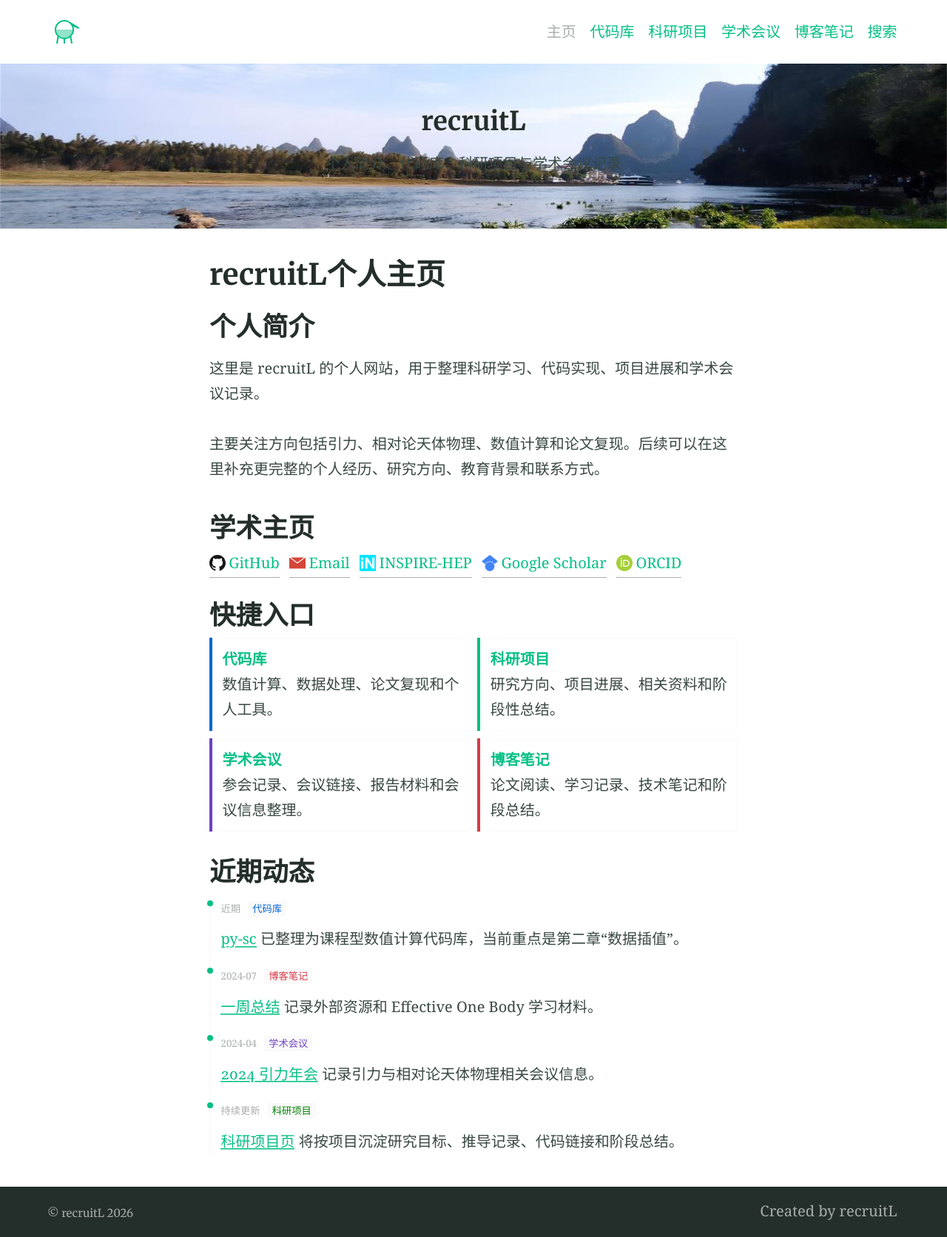
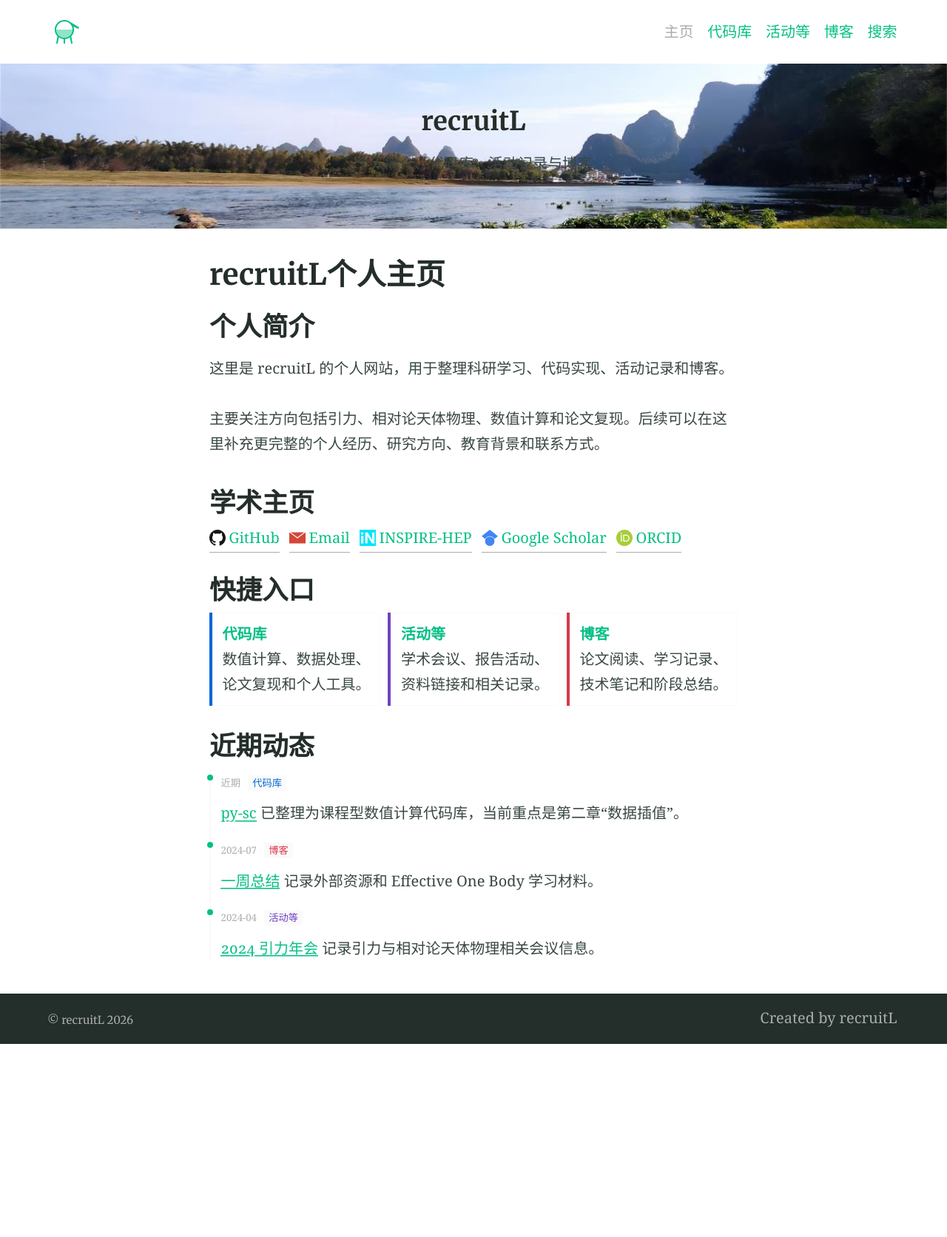
Before and after one commit to recruitL/recruitL.github.io, a Jekyll site: the page built from index.md, in a window 1280 px wide. Shown: the whole page at 74% size. Built offline with Jekyll 4.4.1, drawn with Linux system fonts in a browser that asks for light colours; after the commit the page ends 1411 px from its top, so only the background shows below that.

Commit message:
Simplify navigation and remove projects page

```diff
--- a/_config.yml
+++ b/_config.yml
@@ -60,7 +60,7 @@ timezone: Asia/Shanghai # Timezone for blog posts and alike
 # 5. Collections
 collections:
   posts:
-    title: 博客笔记 # Needed for Siteleaf
+    title: 博客 # Needed for Siteleaf
     output: true
     description: "所思所想" # The post list page content
     feature_text: |
@@ -122,11 +122,9 @@ navigation_header:
   url: /
 - title: 代码库
   url: /code/
-- title: 科研项目
-  url: /projects/
-- title: 学术会议
-  url: /conferences/
-- title: 博客笔记
+- title: 活动等
+  url: /activities/
+- title: 博客
   url: /blog/
 - title: 搜索
   url: /search/
--- a/_sass/_theme.scss
+++ b/_sass/_theme.scss
@@ -239,7 +239,7 @@ a .icon {
   grid-template-columns: 1fr;
   margin-bottom: 1rem;
   @include breakpoint(break-1) {
-    grid-template-columns: repeat(2, minmax(0, 1fr));
+    grid-template-columns: repeat(3, minmax(0, 1fr));
   }
 }
 
@@ -259,10 +259,7 @@ a .icon {
   &--code {
     border-color: #0366d6;
   }
-  &--project {
-    border-color: #05bf85;
-  }
-  &--conference {
+  &--activity {
     border-color: #6f42c1;
   }
   &--note {
@@ -314,10 +311,7 @@ a .icon {
   &--code {
     color: #0366d6;
   }
-  &--project {
-    color: #008000;
-  }
-  &--conference {
+  &--activity {
     color: #6f42c1;
   }
   &--note {
--- a/index.md
+++ b/index.md
@@ -3,14 +3,14 @@ title: recruitL个人主页
 feature_text: |
   ## recruitL
 
-  个人简介、代码库、科研项目与学术会议记录
+  个人简介、代码库、活动记录与博客
 feature_image: "https://raw.githubusercontent.com/recruitL/recruitL.github.io/main/document/picture/1300_400.jpg"
 excerpt: ""
 ---
 
 ## 个人简介
 
-这里是 recruitL 的个人网站，用于整理科研学习、代码实现、项目进展和学术会议记录。
+这里是 recruitL 的个人网站，用于整理科研学习、代码实现、活动记录和博客。
 
 主要关注方向包括引力、相对论天体物理、数值计算和论文复现。后续可以在这里补充更完整的个人经历、研究方向、教育背景和联系方式。
 
@@ -31,16 +31,12 @@ excerpt: ""
     <strong>代码库</strong>
     <span>数值计算、数据处理、论文复现和个人工具。</span>
   </a>
-  <a class="home-entry home-entry--project" href="/projects/">
-    <strong>科研项目</strong>
-    <span>研究方向、项目进展、相关资料和阶段性总结。</span>
-  </a>
-  <a class="home-entry home-entry--conference" href="/conferences/">
-    <strong>学术会议</strong>
-    <span>参会记录、会议链接、报告材料和会议信息整理。</span>
+  <a class="home-entry home-entry--activity" href="/activities/">
+    <strong>活动等</strong>
+    <span>学术会议、报告活动、资料链接和相关记录。</span>
   </a>
   <a class="home-entry home-entry--note" href="/blog/">
-    <strong>博客笔记</strong>
+    <strong>博客</strong>
     <span>论文阅读、学习记录、技术笔记和阶段总结。</span>
   </a>
 </div>
@@ -55,17 +51,12 @@ excerpt: ""
   </div>
   <div class="timeline-item">
     <span class="timeline-date">2024-07</span>
-    <span class="timeline-tag timeline-tag--note">博客笔记</span>
+    <span class="timeline-tag timeline-tag--note">博客</span>
     <p><a href="/2024/07/12/General/">一周总结</a> 记录外部资源和 Effective One Body 学习材料。</p>
   </div>
   <div class="timeline-item">
     <span class="timeline-date">2024-04</span>
-    <span class="timeline-tag timeline-tag--conference">学术会议</span>
+    <span class="timeline-tag timeline-tag--activity">活动等</span>
     <p><a href="/2024/04/19/annual/">2024 引力年会</a> 记录引力与相对论天体物理相关会议信息。</p>
   </div>
-  <div class="timeline-item">
-    <span class="timeline-date">持续更新</span>
-    <span class="timeline-tag timeline-tag--project">科研项目</span>
-    <p><a href="/projects/">科研项目页</a> 将按项目沉淀研究目标、推导记录、代码链接和阶段总结。</p>
-  </div>
 </div>
```
Also changed, not shown: activities/index.md (renamed from conferences/index.md, +9 -9 lines), projects/index.md (deleted, +0 -53 lines).
